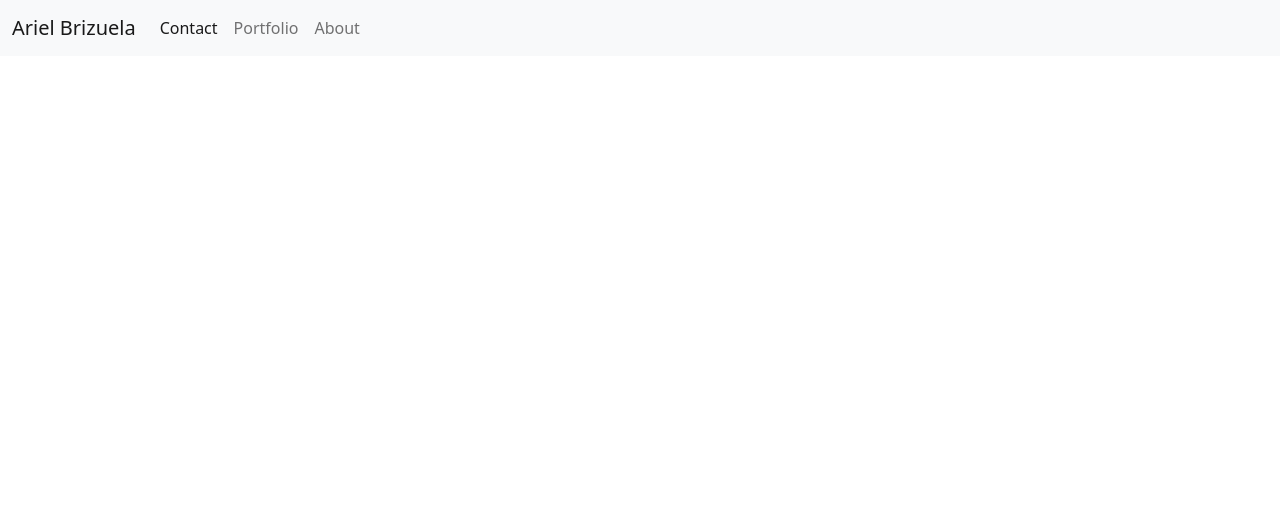
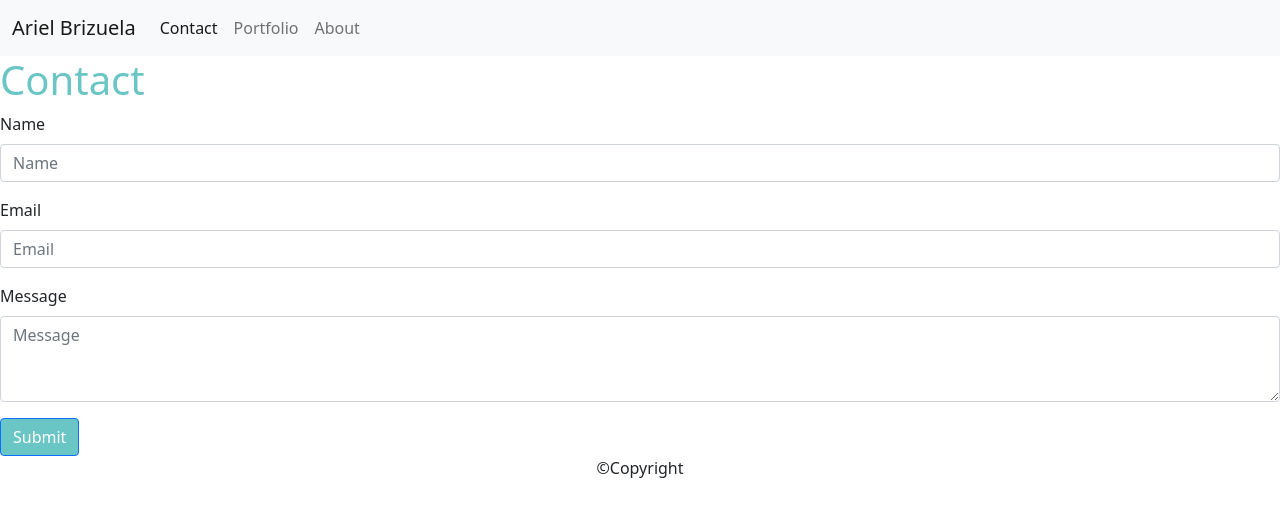
Before and after one commit to AriBrizuela/Ariel_Brizuela_Portfolio, a plain HTML site: page contact.html in a window 1280 px wide. Drawn offline with nearby package versions, Linux system fonts and the light colour scheme.

Commit message:
Added a CSS for contact page. Created the footer and added a center align on the CSS on contact. Included the Name, Email, Message, and submit button on contact page.

```diff
--- /dev/null
+++ b/contact.css
@@ -0,0 +1,12 @@
+.btn-primary{
+    background-color: #6ac5c5;
+    color: white;
+}
+h1{
+    color: #6ac5c5;
+}
+footer{
+    text-align: center;
+    margin-left: auto;
+    margin-right: auto;
+}
--- a/contact.html
+++ b/contact.html
@@ -7,7 +7,7 @@
 
     <!-- Bootstrap CSS -->
     <link href="https://cdn.jsdelivr.net/npm/bootstrap@5.0.0-beta1/dist/css/bootstrap.min.css" rel="stylesheet" integrity="sha384-giJF6kkoqNQ00vy+HMDP7azOuL0xtbfIcaT9wjKHr8RbDVddVHyTfAAsrekwKmP1" crossorigin="anonymous">
-
+    <link rel="stylesheet" href="contact.css">
     <title>Contact</title>
   </head>
   <body>
@@ -22,7 +22,7 @@
           <div class="collapse navbar-collapse" id="navbarText">
             <ul class="navbar-nav me-auto mb-2 mb-lg-0">
               <li class="nav-item">
-                <a class="nav-link active" aria-current="page" href="contact.html">Contact</a>
+                <a class="nav-link active" aria-current="page" href="contact.html"> <bold>Contact</bold></a>
               </li>
               <li class="nav-item">
                 <a class="nav-link" href="portfolio.html">Portfolio</a>
@@ -34,8 +34,23 @@
           </div>
         </div>
       </nav>
-    <!-- Optional JavaScript; choose one of the two! -->
 
+   <bold><H1>Contact</H1></bold>
+    <form>
+      <div class="mb-3">
+        <label for="formGroupExampleInput" class="form-label">Name</label>
+        <input type="text" class="form-control" id="formGroupExampleInput" placeholder="Name">
+      </div>
+      <div class="mb-3">
+        <label for="exampleInputEmail1" class="form-label">Email</label>
+        <input type="email" class="form-control" id="exampleInputEmail1" placeholder="Email"aria-describedby="emailHelp">
+      </div>
+      <div class="mb-3">
+        <label for="exampleFormControlTextarea1" class="form-label">Message</label>
+        <textarea class="form-control" id="exampleFormControlTextarea1" placeholder="Message" rows="3"></textarea>
+      </div>
+      <button type="submit" class="btn btn-primary">Submit</button>
+    </form>
     <!-- Option 1: Bootstrap Bundle with Popper -->
     <script src="https://cdn.jsdelivr.net/npm/bootstrap@5.0.0-beta1/dist/js/bootstrap.bundle.min.js" integrity="sha384-ygbV9kiqUc6oa4msXn9868pTtWMgiQaeYH7/t7LECLbyPA2x65Kgf80OJFdroafW" crossorigin="anonymous"></script>
 
@@ -45,4 +60,10 @@
     <script src="https://cdn.jsdelivr.net/npm/bootstrap@5.0.0-beta1/dist/js/bootstrap.min.js" integrity="sha384-pQQkAEnwaBkjpqZ8RU1fF1AKtTcHJwFl3pblpTlHXybJjHpMYo79HY3hIi4NKxyj" crossorigin="anonymous"></script>
     -->
   </body>
+
+  <footer>
+    <div>
+    <p>©Copyright</p>
+    </div>
+  </footer>
 </html>
```
